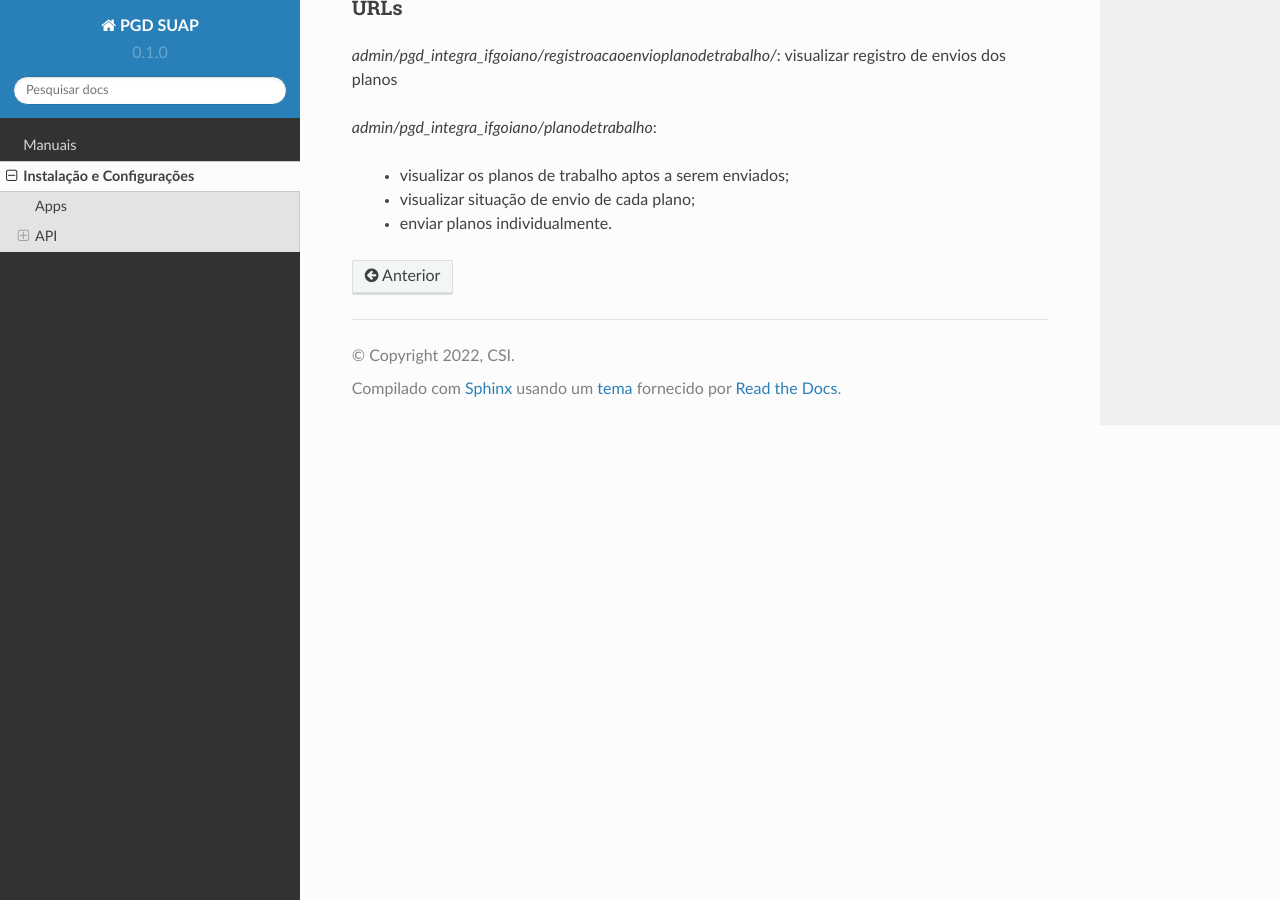
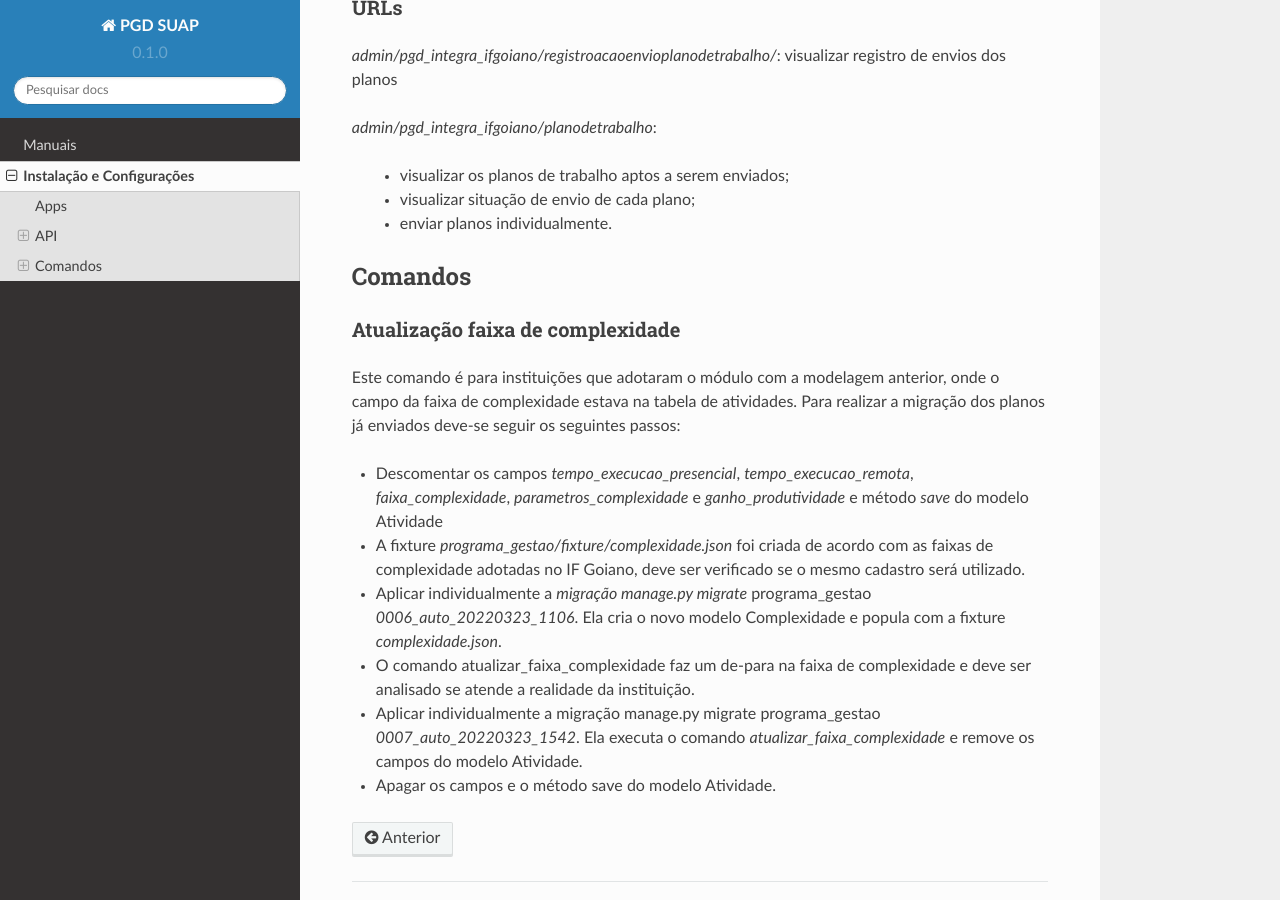
Before and after one commit to csi-ifgoiano/pgdsuap, a Sphinx documentation site: the page built from docs/source/instalacao.rst, in a window 1280 px wide and 900 px high, scrolled down 1937 px. Built offline with Sphinx 7.4.7 and the Read the Docs theme 2.0.0, drawn with Linux system fonts in a browser that asks for light colours.

Commit message:
Update instalacao.rst

```diff
--- a/docs/source/instalacao.rst
+++ b/docs/source/instalacao.rst
@@ -84,3 +84,19 @@ URLs
    * visualizar os planos de trabalho aptos a serem enviados;
    * visualizar situação de envio de cada plano;
    * enviar planos individualmente.
+
+
+Comandos
+---------
+
+Atualização faixa de complexidade
+^^^^^^^^^^^^^^^^^^^^^^^^^^^^^^^^^^
+
+Este comando é para instituições que adotaram o módulo com a modelagem anterior, onde o campo da faixa de complexidade estava na tabela de atividades. Para realizar a migração dos planos já enviados deve-se seguir os seguintes passos:
+
+* Descomentar os campos  `tempo_execucao_presencial`, `tempo_execucao_remota`, `faixa_complexidade`, `parametros_complexidade`  e `ganho_produtividade`  e método `save` do modelo Atividade
+* A fixture `programa_gestao/fixture/complexidade.json` foi criada de acordo com as faixas de complexidade adotadas no IF Goiano, deve ser verificado se o mesmo cadastro será utilizado.
+* Aplicar individualmente a `migração manage.py migrate` programa_gestao `0006_auto_20220323_1106`. Ela cria o novo modelo Complexidade e popula com a fixture `complexidade.json`.
+* O comando atualizar_faixa_complexidade faz um de-para na faixa de complexidade e deve ser analisado se atende a realidade da instituição.
+* Aplicar individualmente a migração manage.py migrate programa_gestao `0007_auto_20220323_1542`. Ela executa o comando `atualizar_faixa_complexidade` e remove os campos do modelo Atividade.
+* Apagar os campos e o método save do modelo Atividade.
```
